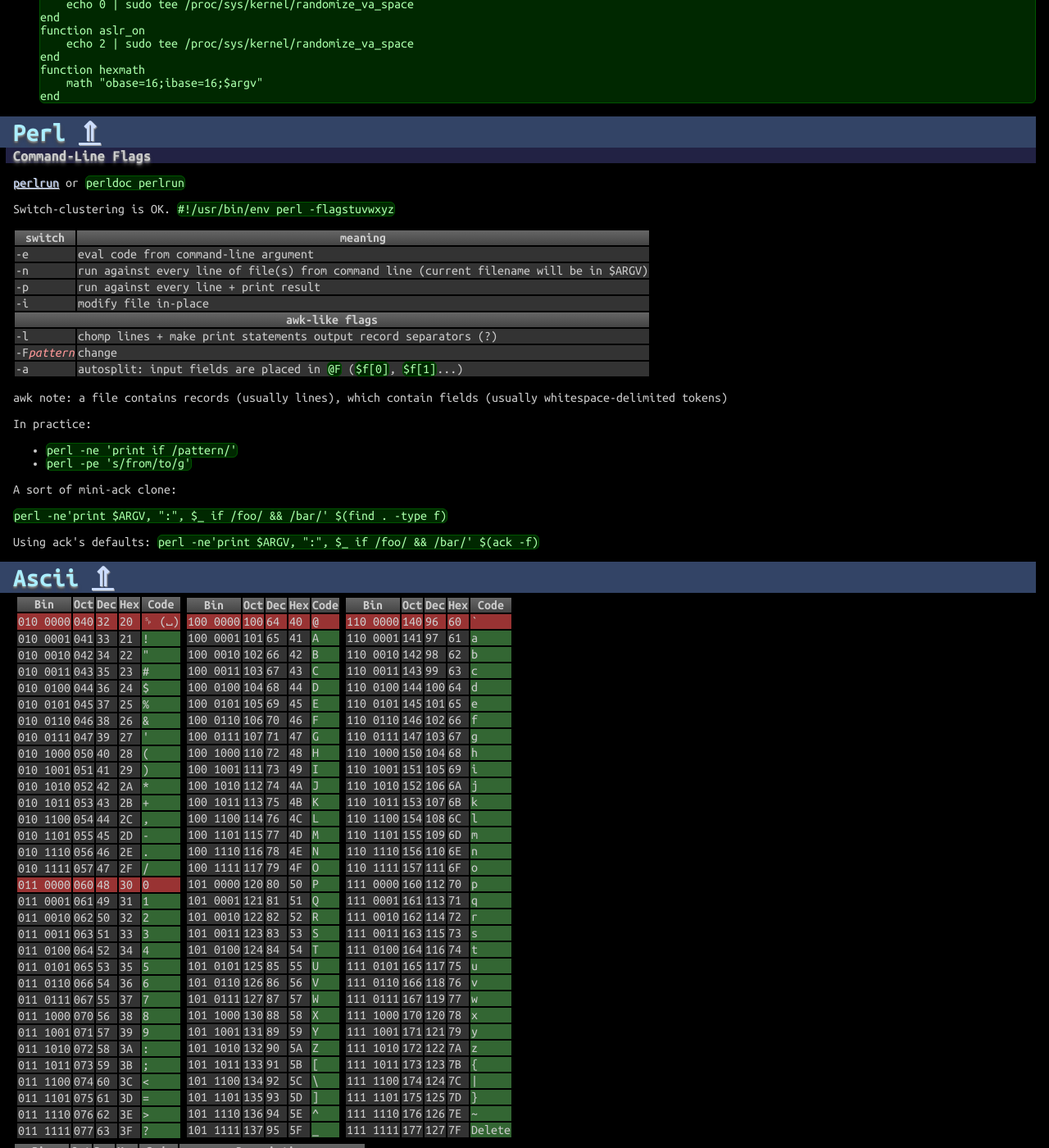
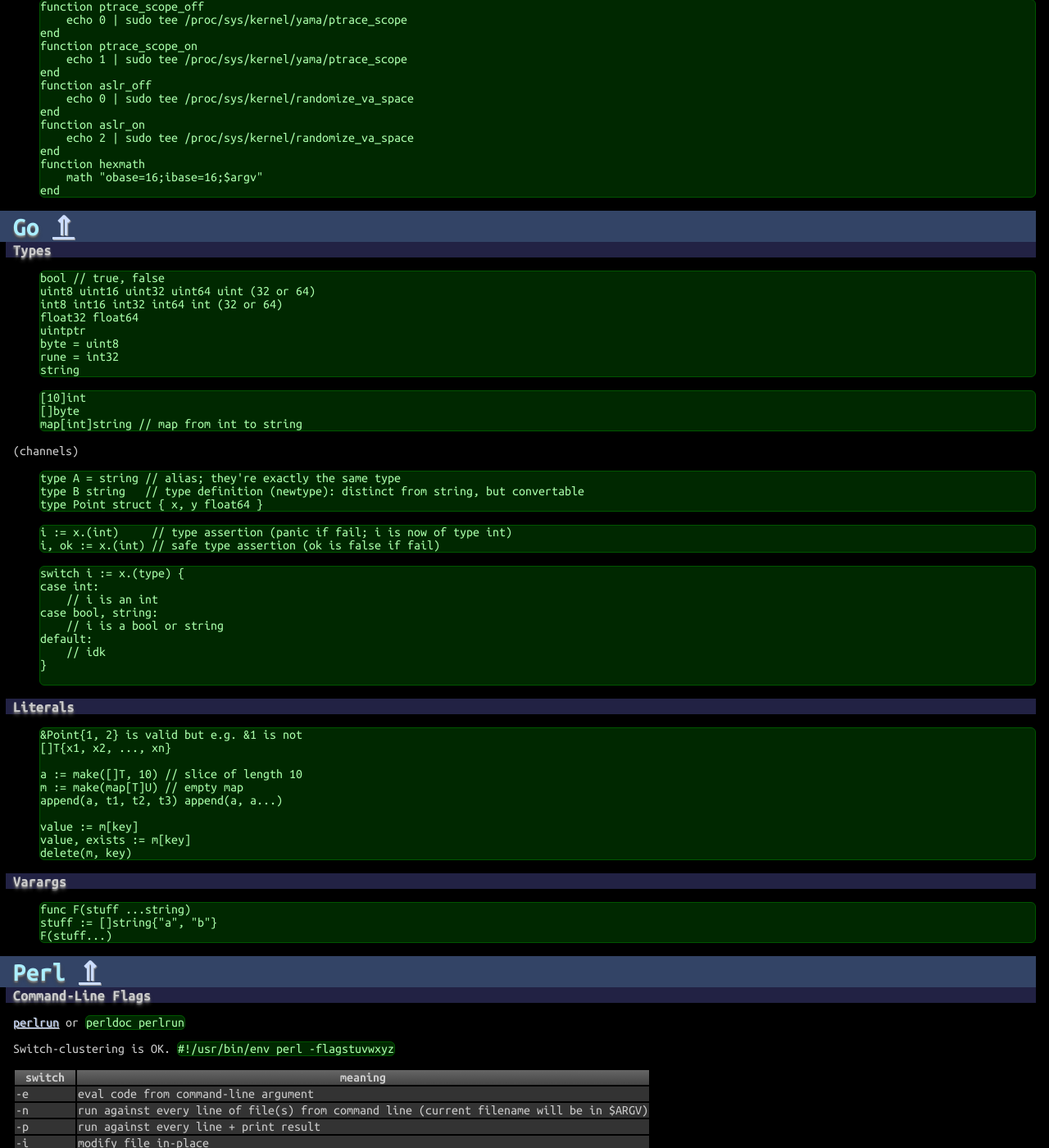
Before and after one commit to betaveros/cs, a Jekyll site: the page built from index.html, in a window 1280 px wide and 1400 px high, scrolled down 38771 px. Shown: the whole window at 82% size. Built offline with Jekyll 4.4.1, drawn with Linux system fonts in a browser that asks for light colours; some of the changed text lies outside the part shown.

Commit message:
go stuff from whenever

```diff
--- /dev/null
+++ b/_includes/go.html
@@ -0,0 +1,51 @@
+<h3>Types</h3>
+<pre>bool // true, false
+uint8 uint16 uint32 uint64 uint (32 or 64)
+int8 int16 int32 int64 int (32 or 64)
+float32 float64
+uintptr
+byte = uint8
+rune = int32
+string</pre>
+
+<pre>[10]int
+[]byte
+map[int]string // map from int to string</pre>
+
+<p>(channels)</p>
+
+<pre>type A = string // alias; they're exactly the same type
+type B string   // type definition (newtype): distinct from string, but convertable
+type Point struct { x, y float64 }</pre>
+
+<pre>i := x.(int)     // type assertion (panic if fail; i is now of type int)
+i, ok := x.(int) // safe type assertion (ok is false if fail)</pre>
+
+<pre>switch i := x.(type) {
+case int:
+	// i is an int
+case bool, string:
+	// i is a bool or string
+default:
+	// idk
+}
+
+</pre>
+
+<h3>Literals</h3>
+<pre>&amp;Point{1, 2} is valid but e.g. &amp;1 is not
+[]T{x1, x2, ..., xn}
+
+a := make([]T, 10) // slice of length 10
+m := make(map[T]U) // empty map
+append(a, t1, t2, t3) append(a, a...)
+
+value := m[key]
+value, exists := m[key]
+delete(m, key)</pre>
+
+<h3>Varargs</h3>
+
+<pre>func F(stuff ...string)
+stuff := []string{"a", "b"}
+F(stuff...)</pre>
--- a/_includes/web.html
+++ b/_includes/web.html
@@ -323,3 +323,10 @@
 <pre>if (typeof foo === "number") { ... }
 class Thing { ... }
 if (thing instanceof Thing) { ... }</pre>
+<h3>Flow</h3>
+<ul>
+	<li>The type of undefined is <code>void</code>, not <code>undefined</code></li>
+	<li>The uninhabitable type is <code>empty</code>, not <code>never</code></li>
+	<li>(1 + 1 : number) is a type assertion. It fails to typecheck if the type is wrong. To cast, type-assert through <code>any</code>.</li>
+	<li>{| foo: bar |} is an "exact object type" that cannot have additional properties.</li>
+</ul>
--- a/index.html
+++ b/index.html
@@ -4,7 +4,7 @@
 <h1 id="top">betaveros's cheat sheet</h1>
 <p>Javascript toggling! Click on headers to open/close sections.</p>
 <p>Omissions and simplifications exist and are deliberate. This is a cheatsheet, mainly for my own use, so it probably seems inadequate in some places and overly detailed in others to anybody else.</p>
-<p id="toc">Quick TOC: <a href="#general">General</a> . <a href="#python">Python</a> . <a href="#c">C/C++</a> . <a href="#web">Web</a> . <a href="#haskell">Haskell</a> . <a href="#latex">LaTeX</a> . <a href="#git">Git</a> . <a href="#scala">Scala</a> . <a href="#shell">Shell</a> . <a href="#ctf">CTF</a> . <a href="#perl">Perl</a> . <a href="#ascii">ASCII</a> . <a href="#key">Keyboard</a></p>
+<p id="toc">Quick TOC: <a href="#general">General</a> . <a href="#python">Python</a> . <a href="#c">C/C++</a> . <a href="#web">Web</a> . <a href="#haskell">Haskell</a> . <a href="#latex">LaTeX</a> . <a href="#git">Git</a> . <a href="#scala">Scala</a> . <a href="#shell">Shell</a> . <a href="#ctf">CTF</a> . <a href="#go">Go</a> . <a href="#perl">Perl</a> . <a href="#ascii">ASCII</a> . <a href="#key">Keyboard</a></p>
 <h2 id="general"><span class="toggle" onClick="toggle('generalcont');return false">General</span> <a href="#top">&uArr;</a></h2>
 <div id="generalcont">
 {% include general.html %}
@@ -45,6 +45,10 @@
 <div id="ctfcont">
 {% include ctf.html %}
 </div>
+<h2 id="go"><span class="toggle" onClick="toggle('gocont');return false">Go</span> <a href="#top">&uArr;</a></h2>
+<div id="gocont">
+{% include go.html %}
+</div>
 <h2 id="perl"><span class="toggle" onClick="toggle('perlcont');return false">Perl</span> <a href="#top">&uArr;</a></h2>
 <div id="perlcont">
 {% include perl.html %}
```
